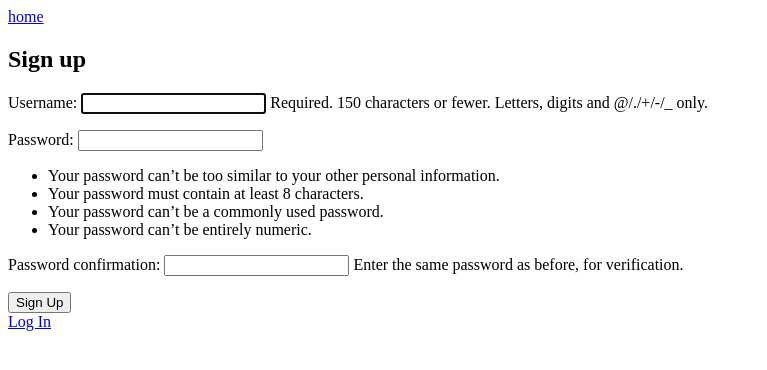
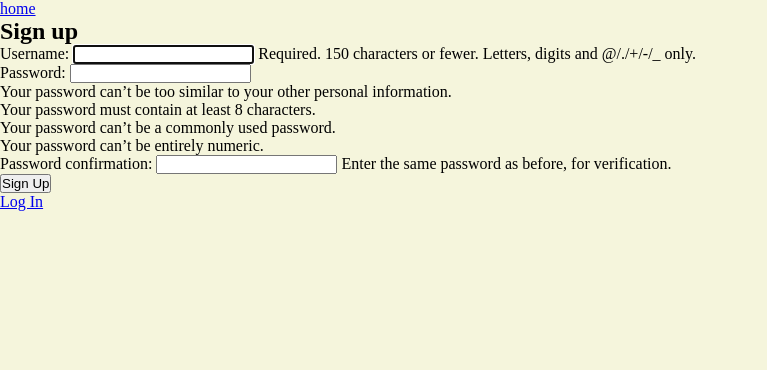
Before and after one commit to 88elodie/django-forum, a Django app: page /accounts/signup/ in a window 1280 px wide. Shown: the top 370 px of the page, without its empty margins (0-767 px from the left). Run offline with Django 4.2, Linux system fonts and the light colour scheme.

Commit message:
integrate css
add main.css file to base template

```diff
--- a/forum/settings.py
+++ b/forum/settings.py
@@ -37,6 +37,7 @@ INSTALLED_APPS = [
     'django.contrib.sessions',
     'django.contrib.messages',
     'django.contrib.staticfiles',
+    'django_sass',
     'posts',
     'accounts',
 ]
@@ -122,6 +123,10 @@ USE_TZ = True
 # https://docs.djangoproject.com/en/4.2/howto/static-files/
 
 STATIC_URL = 'static/'
+STATICFILES_DIRS = [
+    BASE_DIR / "static",
+    "/var/www/static/",
+]
 
 # Default primary key field type
 # https://docs.djangoproject.com/en/4.2/ref/settings/#default-auto-field
--- /dev/null
+++ b/static/main/css/main.css
@@ -0,0 +1,8 @@
+* {
+  margin: 0;
+  padding: 0;
+}
+
+body {
+  background-color: beige;
+}/*# sourceMappingURL=main.css.map */
--- /dev/null
+++ b/static/main/scss/main.scss
@@ -0,0 +1,10 @@
+$bg_color : beige;
+
+* {
+    margin: 0;
+    padding: 0;
+}
+
+body {
+    background-color: $bg_color;
+}
--- a/templates/base.html
+++ b/templates/base.html
@@ -3,6 +3,8 @@
 <head>
   <meta charset="utf-8">
   <title>{% block title %}Django Auth Tutorial{% endblock %}</title>
+  {% load static %}
+  <link rel="stylesheet" href="{% static 'main/css/main.css' %}">
 </head>
 <body>
     <nav>
```
Also changed, not shown: 1 other file.
